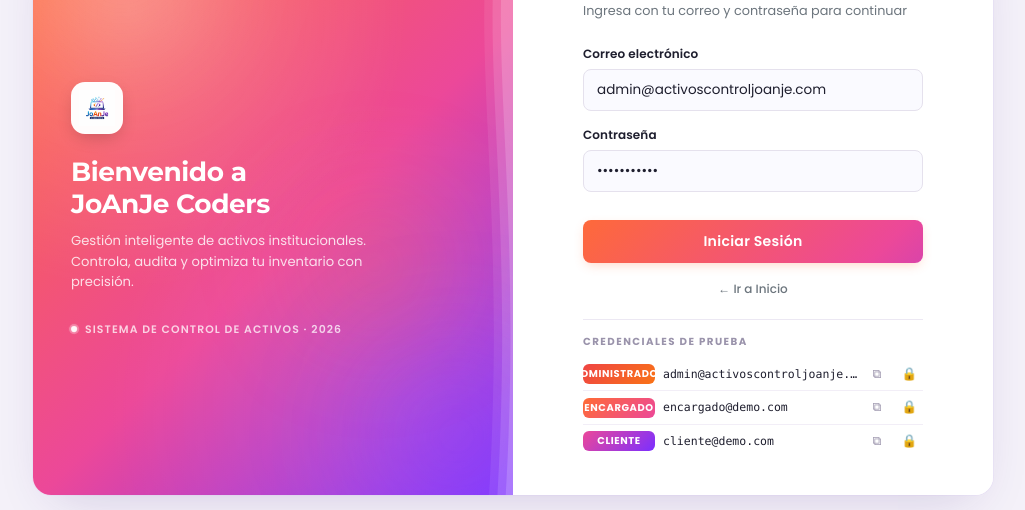
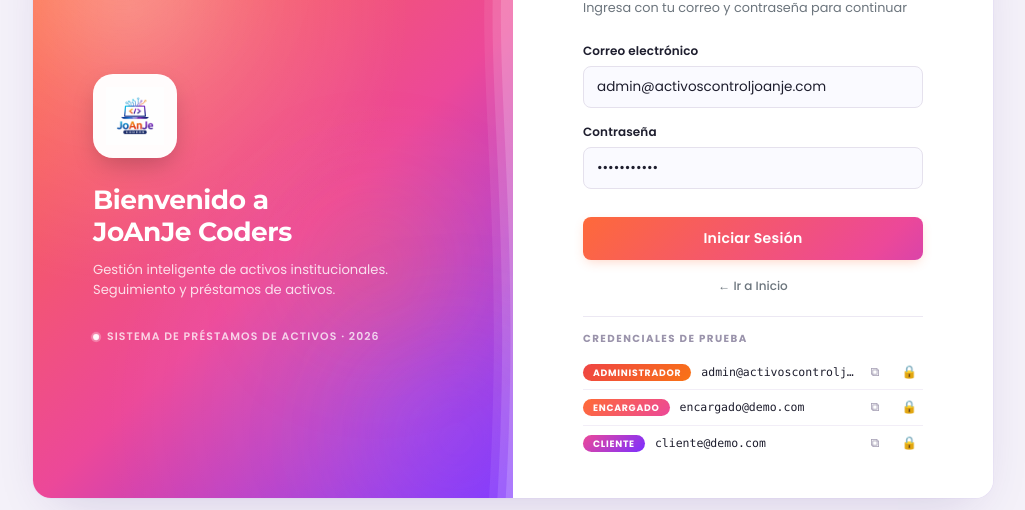
Before and after one commit to jcofficode/Proyecto_Activos_JoAnJe, a React (Vite) app in the folder frontend/: page /login in a window 1280 px wide. Shown: the part 190-700 px from the top of the page, without its empty margins (127-1152 px from the left). Built offline with nearby package versions, Linux system fonts and the light colour scheme; no server answers.

Commit message:
Cambios en el estilo de vista del login version final

```diff
--- a/frontend/src/components/auth/Login.jsx
+++ b/frontend/src/components/auth/Login.jsx
@@ -132,11 +132,11 @@ const Login = ({ onLogin }) => {
             <h1 className="login-marca-titulo">Bienvenido a<br/>JoAnJe Coders</h1>
             <p className="login-marca-lema">
               Gestión inteligente de activos institucionales.<br/>
-              Controla, audita y optimiza tu inventario con precisión.
+              Seguimiento y préstamos de activos.
             </p>
             <div className="login-marca-firma">
               <span className="login-marca-punto"></span>
-              <span>Sistema de Control de Activos · 2026</span>
+              <span>Sistema de Préstamos de Activos · 2026</span>
             </div>
           </div>
 
--- a/frontend/src/estilos.css
+++ b/frontend/src/estilos.css
@@ -2090,7 +2090,7 @@ button {
 /* ── Panel izquierdo: marca + gradiente ── */
 .login-panel-marca {
   position: relative;
-  padding: 40px 38px;
+  padding: 48px 56px;
   color: #fff;
   background:
     radial-gradient(circle at 20% 15%, rgba(255, 255, 255, 0.18) 0%, transparent 45%),
@@ -2099,6 +2099,7 @@ button {
   display: flex;
   flex-direction: column;
   justify-content: center;
+  align-items: center;
   overflow: hidden;
   isolation: isolate;
 }
@@ -2137,19 +2138,21 @@ button {
 .login-marca-contenido {
   position: relative;
   z-index: 2;
-  max-width: 340px;
+  max-width: 360px;
+  width: 100%;
+  margin: 0 auto;
 }
 
 .login-marca-logo {
-  width: 52px; height: 52px;
-  border-radius: 14px;
+  width: 84px; height: 84px;
+  border-radius: 20px;
   background: rgba(255, 255, 255, 0.98);
   display: flex; align-items: center; justify-content: center;
-  margin-bottom: 22px;
-  box-shadow: 0 6px 18px -4px rgba(0, 0, 0, 0.2);
+  margin-bottom: 26px;
+  box-shadow: 0 10px 26px -6px rgba(0, 0, 0, 0.25);
 }
 .login-marca-logo img {
-  width: 36px; height: 36px;
+  width: 58px; height: 58px;
   object-fit: contain;
 }
 
@@ -2380,11 +2383,10 @@ button {
 }
 
 .login-demo-fila {
-  display: grid;
-  grid-template-columns: 72px 1fr auto auto;
-  align-items: center;
-  gap: 8px;
-  padding: 6px 0;
+  display: flex;
+  align-items: center;
+  gap: 10px;
+  padding: 7px 0;
   border-bottom: 1px solid #f2eef7;
   font-size: 0.74rem;
 }
@@ -2392,24 +2394,28 @@ button {
 .login-demo-fila:last-child { border-bottom: none; }
 
 .login-demo-rol {
+  flex: 0 0 auto;
   display: inline-flex;
   align-items: center;
   justify-content: center;
-  font-size: 0.62rem;
+  font-size: 0.58rem;
   font-weight: 700;
-  letter-spacing: 0.06em;
+  letter-spacing: 0.08em;
   text-transform: uppercase;
-  padding: 3px 8px;
-  border-radius: 6px;
+  padding: 4px 10px;
+  border-radius: 999px;
   color: #fff;
   border: none;
   cursor: pointer;
   font-family: inherit;
-  transition: transform 0.15s ease, box-shadow 0.15s ease;
+  white-space: nowrap;
+  line-height: 1;
+  transition: transform 0.15s ease, box-shadow 0.15s ease, filter 0.15s ease;
 }
 
 .login-demo-rol:hover {
   transform: translateY(-1px);
+  filter: brightness(1.05);
   box-shadow: 0 3px 8px -2px rgba(0, 0, 0, 0.2);
 }
 
@@ -2418,6 +2424,8 @@ button {
 .login-demo-cliente   { background: linear-gradient(135deg, #ec4899, var(--morado)); }
 
 .login-demo-correo {
+  flex: 1 1 auto;
+  min-width: 0;
   font-family: 'SF Mono', 'Consolas', monospace;
   font-size: 0.72rem;
   color: var(--color-texto);
@@ -2459,12 +2467,13 @@ button {
     max-width: none;
   }
   .login-panel-marca {
-    padding: 30px 28px 36px;
+    padding: 34px 28px 38px;
     text-align: center;
     align-items: center;
   }
   .login-marca-contenido { max-width: 100%; margin: 0 auto; }
-  .login-marca-logo { margin: 0 auto 16px; }
+  .login-marca-logo { margin: 0 auto 18px; width: 72px; height: 72px; }
+  .login-marca-logo img { width: 48px; height: 48px; }
   .login-marca-titulo { font-size: 1.35rem; }
   .login-marca-lema { font-size: 0.82rem; margin-bottom: 14px; }
   .login-marca-firma { justify-content: center; }
@@ -2476,8 +2485,9 @@ button {
 
 @media (max-width: 480px) {
   .login-panel-form { padding: 26px 20px; }
-  .login-demo-fila { grid-template-columns: 68px 1fr auto auto; font-size: 0.7rem; }
-  .login-demo-correo { font-size: 0.68rem; }
+  .login-demo-fila { gap: 8px; font-size: 0.7rem; }
+  .login-demo-correo { font-size: 0.66rem; }
+  .login-demo-rol { font-size: 0.54rem; padding: 3px 8px; }
   .login-marca-titulo { font-size: 1.25rem; }
 }
 
```
Also changed, not shown: 1 other file (tests, documents, lock files or other folders).
